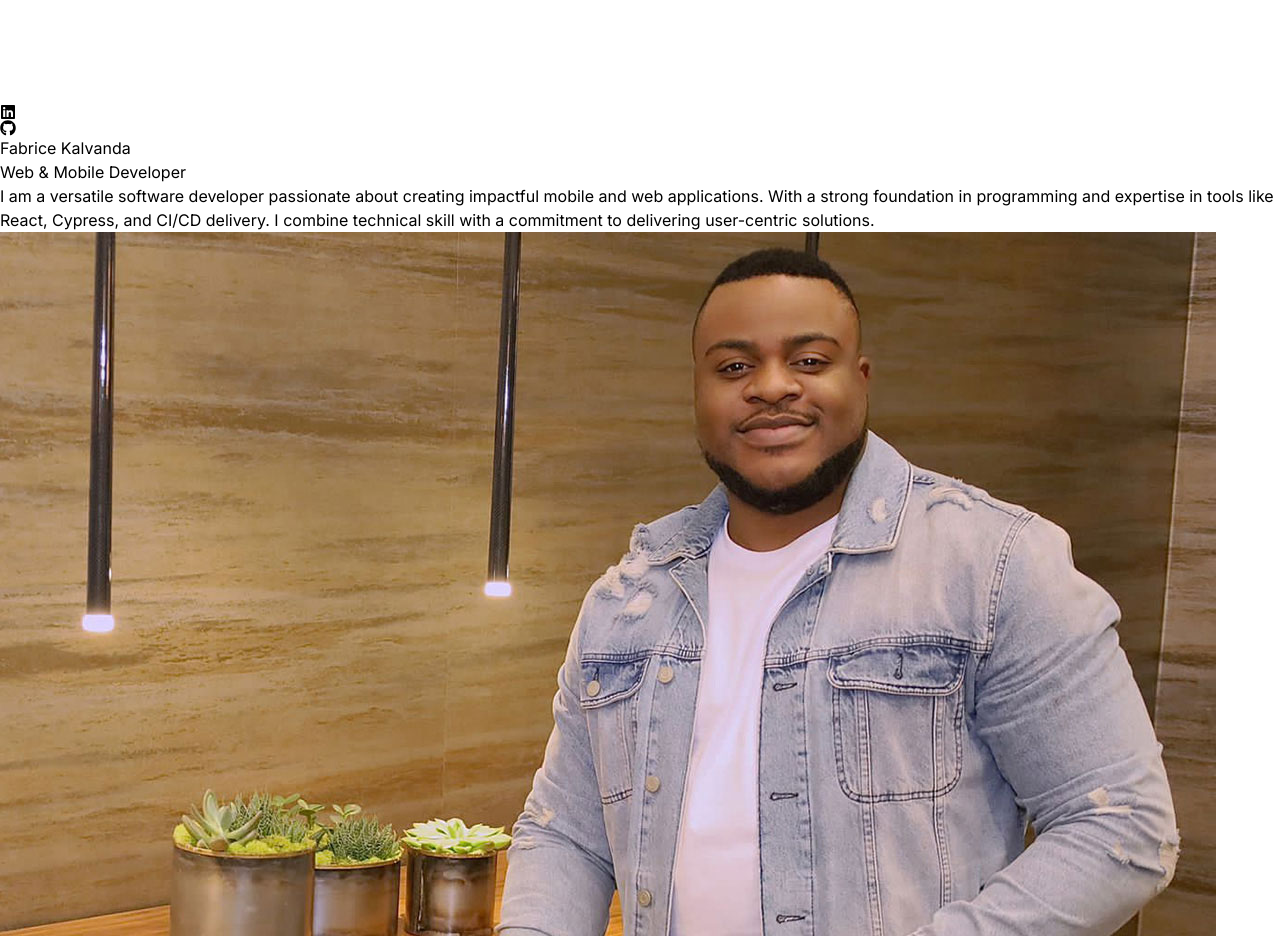
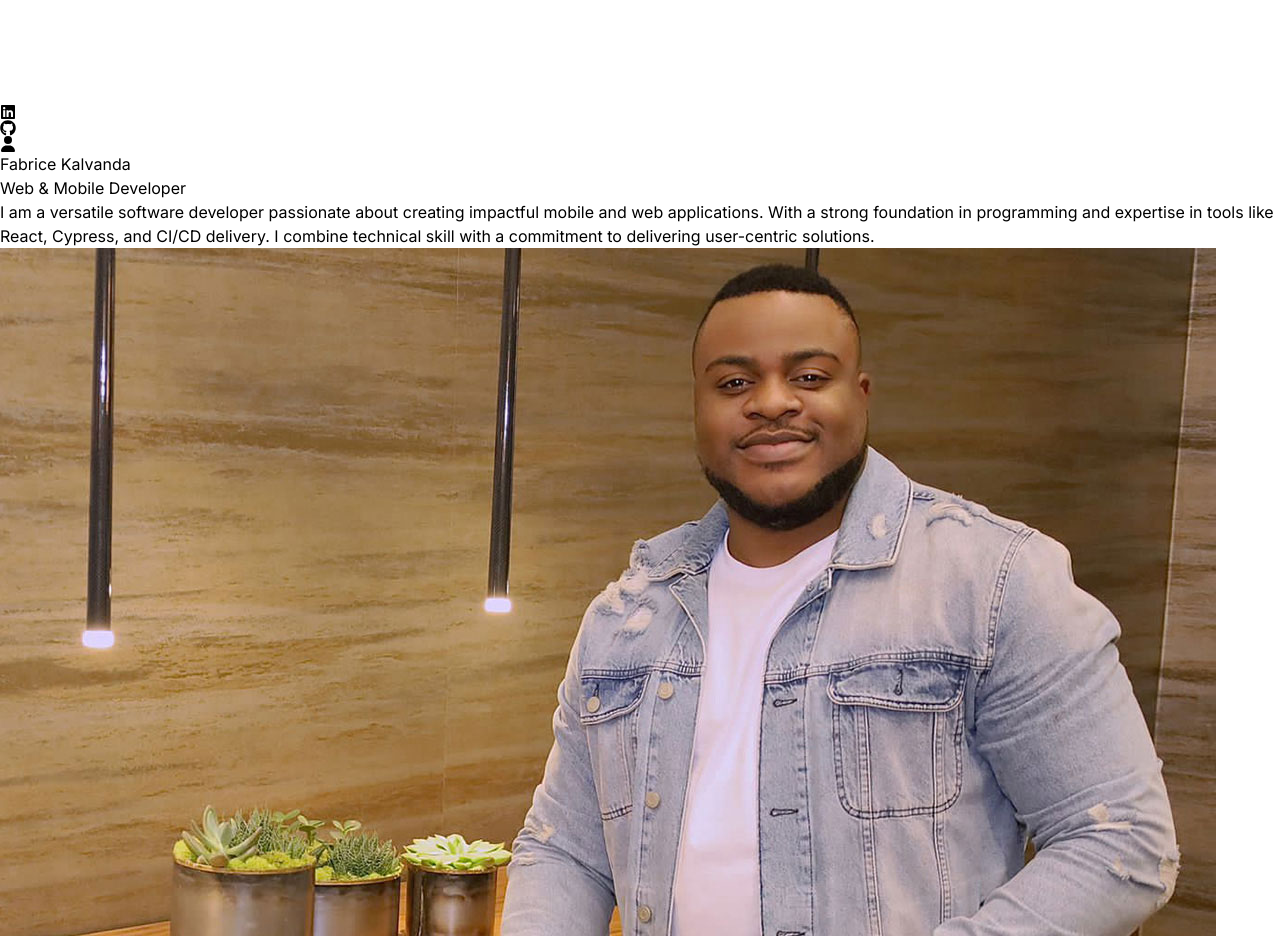
Before and after one commit to fabricekalvanda/fk-portfolio, a React (Vite) app: page / in a window 1280 px wide. Shown: the part 920-1856 px from the top of the page. Built offline with nearby package versions, Linux system fonts and the light colour scheme.

Commit message:
add account icon in NavBar

```diff
--- a/src/components/Navbar.jsx
+++ b/src/components/Navbar.jsx
@@ -1,6 +1,8 @@
 import logo from "../assets/images/fk_logo_white.png";
+import { Link } from "react-router-dom";
 import { FaLinkedin } from "react-icons/fa";
 import { FaGithub } from "react-icons/fa";
+import { FaUser } from "react-icons/fa6";
 
 const Navbar = () => {
   const socialLinks = {
@@ -30,6 +32,14 @@ const Navbar = () => {
         >
           <FaGithub />
         </a>
+        <Link
+          to="/login"
+          target="_blank"
+          rel="noopener noreferrer"
+          aria-label="User"
+        >
+          <FaUser />
+        </Link>
       </div>
     </nav>
   );
```
